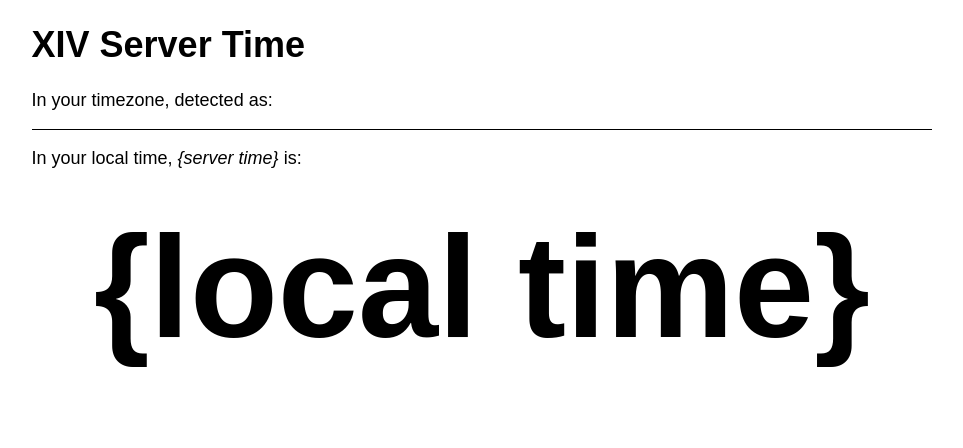
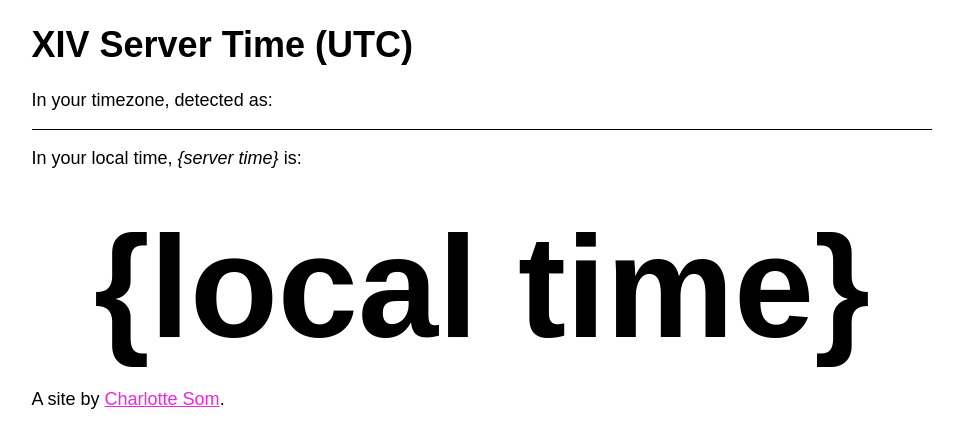
Before and after one commit to char/xiv.st, a website: page index.html in a window 1280 px wide. Shown: the whole page, without its empty margins (158-1121 px from the left). Drawn offline with Linux system fonts and the light colour scheme.

Commit message:
Put my name on the site :)

```diff
--- a/index.css
+++ b/index.css
@@ -18,3 +18,7 @@ main {
   text-align: center;
   margin-top: 0.25em;
 }
+
+a {
+  color: rgb(241, 38, 225);
+}
--- a/index.html
+++ b/index.html
@@ -10,7 +10,7 @@
 <body>
   <main>
     <header>
-      <h1>XIV Server Time</h1>
+      <h1>XIV Server Time (UTC)</h1>
       <p>In your timezone, detected as: <span id="tz"></span></p>
     </header>
 
@@ -19,6 +19,10 @@
       <em><span id="server-time">{server time}</span></em> is:
       <strong id="local-time">{local time}</strong>
     </p>
+
+    <footer>
+      <p>A site by <a href="https://som.codes/">Charlotte Som</a>.</p>
+    </footer>
   </main>
 
   <script src="./index.js"></script>
```
